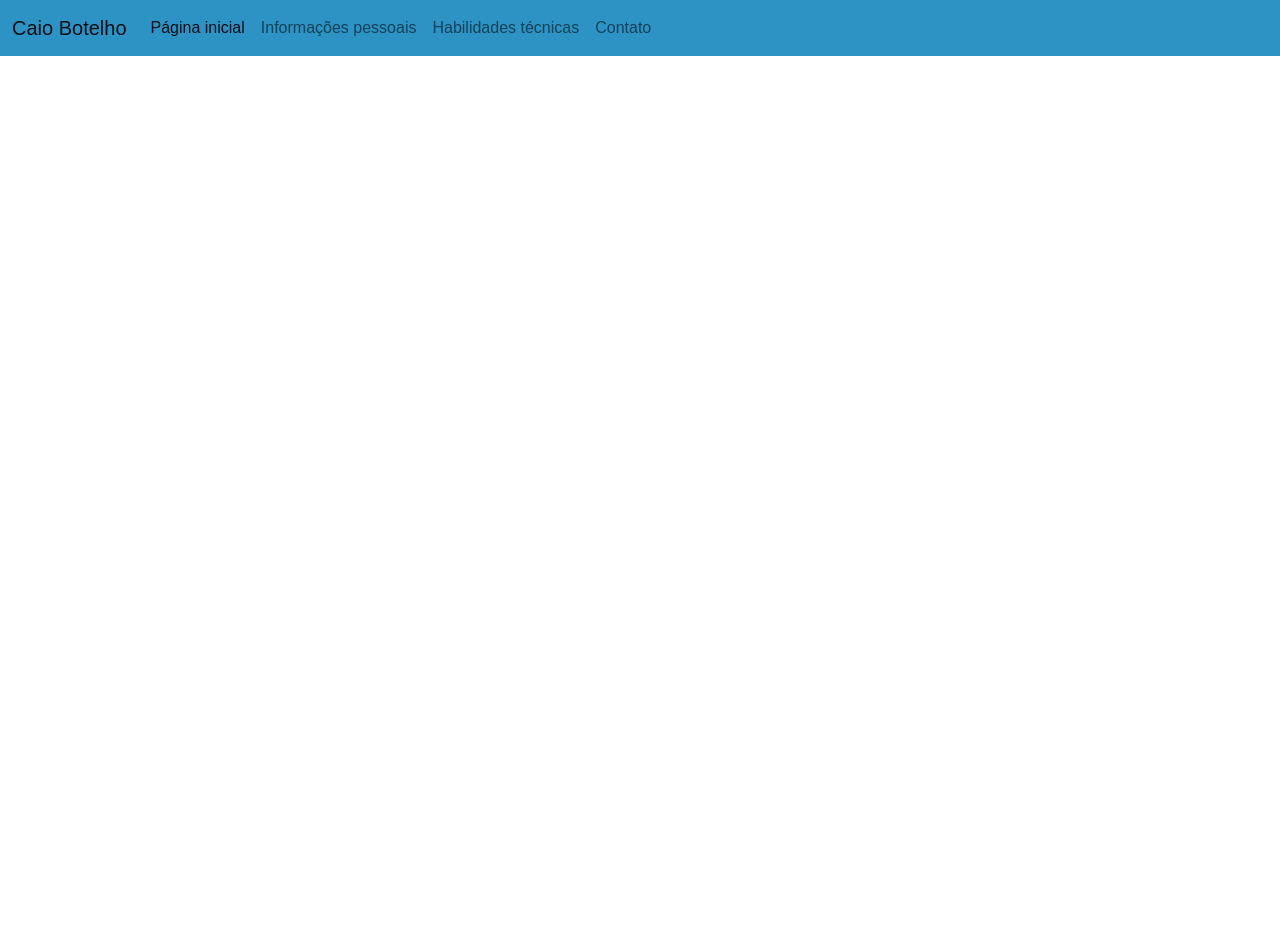
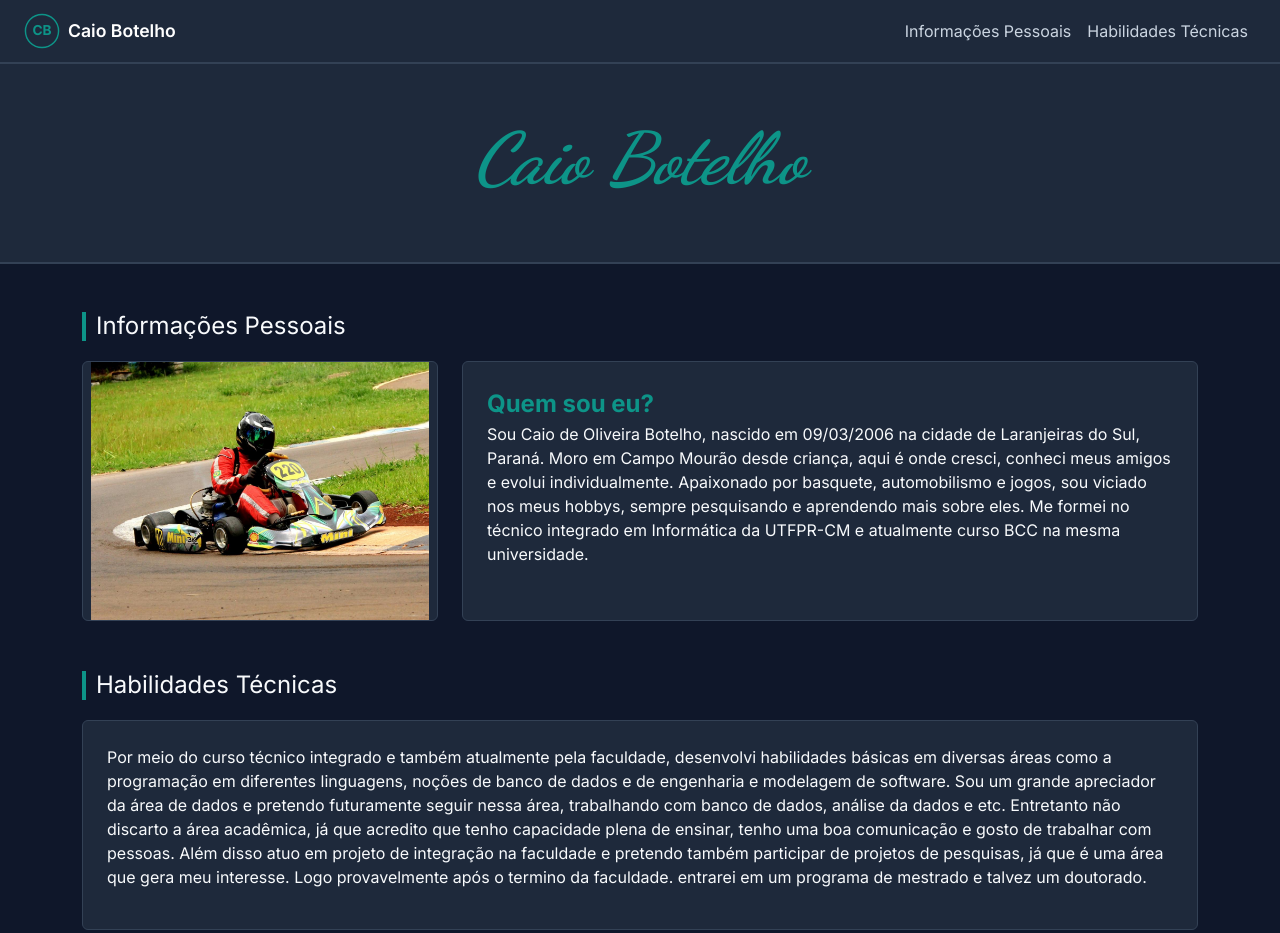
Before and after one commit to caiobotelho1/meu-site-pessoal, a plain HTML site: page index.html in a window 1280 px wide. Before the commit the page ends 800 px from the top, so only its background shows below. Drawn offline with nearby package versions, Linux system fonts and the light colour scheme.

Commit message:
Feat: Adiciona as sessões de informações e habilidades

```diff
--- a/index.html
+++ b/index.html
@@ -1,29 +1,83 @@
 <!DOCTYPE html>
 <html lang="en">
+
 <head>
+  <link href="https://cdn.jsdelivr.net/npm/bootstrap@5.1.3/dist/css/bootstrap.min.css" rel="stylesheet"
+    integrity="sha384-1BmE4kWBq78iYhFldvKuhfTAU6auU8tT94WrHftjDbrCEXSU1oBoqyl2QvZ6jIW3" crossorigin="anonymous">
+  <link rel="preconnect" href="https://fonts.googleapis.com">
+  <link rel="preconnect" href="https://fonts.gstatic.com" crossorigin>
+  <link
+    href="https://fonts.googleapis.com/css2?family=Dancing+Script:wght@700&family=Inter:wght@400;600;700&display=swap"
+    rel="stylesheet">
   <link rel="stylesheet" href="style.css">
-    <link href="https://cdn.jsdelivr.net/npm/bootstrap@5.1.3/dist/css/bootstrap.min.css" rel="stylesheet" integrity="sha384-1BmE4kWBq78iYhFldvKuhfTAU6auU8tT94WrHftjDbrCEXSU1oBoqyl2QvZ6jIW3" crossorigin="anonymous">
   <meta name="viewport" content="width=device-width, initial-scale=1">
   <meta charset="UTF-8">
   <meta name="viewport" content="width=device-width, initial-scale=1.0">
   <title>Site pessoal do Caio</title>
 </head>
+
 <body>
-    <nav class="navbar fixed-top navbar-expand-lg navbar-light" style="background-color: #2d92c4;">
-  <div class="container-fluid">
-    <a class="navbar-brand" href="#">Caio Botelho</a>
-    <button class="navbar-toggler" type="button" data-bs-toggle="collapse" data-bs-target="#navbarNavAltMarkup" aria-controls="navbarNavAltMarkup" aria-expanded="false" aria-label="Toggle navigation">
+  <nav class="navbar fixed-top navbar-expand-lg custom-navbar">
+    <div class="container-fluid px-4">
+      <a class="navbar-brand d-flex align-items-center gap-2" href="#">
+        <svg viewBox="0 0 100 100" width="36" height="36">
+          <circle cx="50" cy="50" r="46" fill="#1e293b" stroke="#0d9488" stroke-width="4" />
+          <text x="50" y="62" font-family="'Inter', sans-serif" font-size="38" font-weight="700" fill="#0d9488"
+            text-anchor="middle">CB</text>
+        </svg>
+        <span class="brand-name">Caio Botelho</span>
+      </a>
+      <button class="navbar-toggler" type="button" data-bs-toggle="collapse" data-bs-target="#navbarNavAltMarkup"
+        aria-controls="navbarNavAltMarkup" aria-expanded="false" aria-label="Toggle navigation">
         <span class="navbar-toggler-icon"></span>
       </button>
       <div class="collapse navbar-collapse" id="navbarNavAltMarkup">
-      <div class="navbar-nav">
-        <a class="nav-link active" aria-current="page" href="#">Página inicial</a>
-        <a class="nav-link" href="#">Informações pessoais</a>
-        <a class="nav-link" href="#">Habilidades técnicas</a>
-        <a class="nav-link" href="#">Contato</a>
+        <div class="navbar-nav ms-auto">
+          <a class="nav-link" href="#informacoes-pessoais">Informações Pessoais</a>
+          <a class="nav-link" href="#habilidades">Habilidades Técnicas</a>
         </div>
       </div>
     </div>
   </nav>
+  <header class="banner">
+    <h1 class="banner-title">Caio Botelho</h1>
+  </header>
+  <main class="container my-5">
+    <section id="informacoes-pessoais" class="content-section">
+      <h2 class="section-title">Informações Pessoais</h2>
+      <div class="row g-4 align-items-center">
+        <div class="col-md-4">
+          <div class="box-card photo-box">
+            <span class="text"><img src="WhatsApp Image 2026-09-20 at 16.02.35.jpeg" class="profile-img"></span>
+          </div>
+        </div>
+        <div class="col-md-8">
+          <div class="box-card text-box">
+            <span class="text-title">Quem sou eu?</span>
+            <p>Sou Caio de Oliveira Botelho, nascido em 09/03/2006 na cidade de Laranjeiras do Sul, Paraná. Moro em
+              Campo Mourão desde criança, aqui é onde cresci, conheci meus amigos e evolui individualmente. Apaixonado
+              por basquete, automobilismo e jogos, sou viciado nos meus hobbys, sempre pesquisando e aprendendo mais
+              sobre eles. Me formei no técnico integrado em Informática da UTFPR-CM e atualmente curso BCC na mesma
+              universidade.</p>
+          </div>
+        </div>
+      </div>
+    </section>
+    <section id="habilidades" class="content-section">
+      <h2 class="section-title">Habilidades Técnicas</h2>
+      <div class="box-card p-4">
+        <p>Por meio do curso técnico integrado e também atualmente pela faculdade, desenvolvi habilidades básicas em
+          diversas áreas como a programação em diferentes linguagens, noções de banco de dados e de engenharia e
+          modelagem de software. Sou um grande apreciador da área de dados e pretendo futuramente seguir nessa área,
+          trabalhando com banco de dados, análise da dados e etc. Entretanto não discarto a área acadêmica, já que
+          acredito que tenho capacidade plena de ensinar, tenho uma boa comunicação e gosto de trabalhar com pessoas.
+          Além disso atuo em projeto de integração na faculdade e pretendo também participar de projetos de pesquisas,
+          já que é uma área que gera meu interesse. Logo provavelmente após o termino da faculdade. entrarei em um
+          programa de mestrado e talvez um doutorado.</p>
+      </div>
+    </section>
+
+  </main>
 </body>
+
 </html>
--- a/style.css
+++ b/style.css
@@ -1,11 +1,126 @@
+
 body {
-    font-family: Arial, sans-serif;
-    background-color: #f4f4f9;
-    color: #333;
+    font-family: 'Inter', Arial, sans-serif;
+    background-color: #0f172a;
+    color: #f8fafc;
+    margin: 0;
+    padding-top: 56px;
+}
+
+
+.custom-navbar {
+    background-color: #1e293b;
+    border-bottom: 2px solid #334155;
+}
+
+.logo-placeholder {
+    display: inline-flex;
+    align-items: center;
+    justify-content: center;
+    width: 35px;
+    height: 35px;
+    background-color: #0f172a;
+    border: 1px dashed #0d9488;
+    color: #0d9488;
+    font-size: 0.65rem;
+    font-weight: bold;
+    border-radius: 4px;
+}
+
+.brand-name {
+    color: #ffffff;
+    font-weight: 600;
+    font-size: 1.1rem;
+}
+
+.custom-navbar .nav-link {
+    color: #cbd5e1 !important;
+    font-weight: 500;
+    padding: 8px 16px;
+}
+
+.custom-navbar .nav-link:hover {
+    color: #0d9488 !important;
+}
+
+
+.banner {
+    width: 100%;
+    background-color: #1e293b;
+    border-bottom: 2px solid #334155;
+    padding: 60px 20px;
     text-align: center;
-    padding-top: 50px;
+    margin-bottom: 40px;
 }
-a{
-    font-family: Arial, sans-serif;
-    color: #f4f4f9;
+
+.banner-title {
+    font-family: 'Dancing Script', cursive;
+    font-size: 4.5rem;
+    color: #0d9488;
+    margin: 0;
+    font-style: italic;
 }
+
+.content-section {
+    margin-bottom: 50px;
+}
+
+.section-title {
+    font-size: 1.5rem;
+    color: #f8fafc;
+    margin-bottom: 20px;
+    border-left: 4px solid #0d9488;
+    padding-left: 10px;
+}
+
+.box-card {
+    background-color: #1e293b;
+    border: 1px solid #334155;
+    border-radius: 6px;
+    height: 100%;
+}
+
+
+.photo-box {
+    background-color: #1e293b;
+    border: 1px solid #334155;
+    border-radius: 6px;
+    height: 260px;
+    overflow: hidden;
+    padding: 8px;
+    display: flex;
+    align-items: center;
+    justify-content: center;
+}
+
+
+.profile-img {
+    width: 100%;
+    height: 100%;
+    object-fit: contain;
+    object-position: center top;
+    border-radius: 4px;
+    display: block;
+}
+
+
+.text-box {
+    min-height: 260px;
+    padding: 24px;
+    display: flex;
+    flex-direction: column;
+}
+
+.text {
+    font-size: 1.8rem;
+    color: #0d9488;
+    font-weight: bold;
+    font-style: italic;
+}
+
+.text-title {
+    font-size: 1.5rem;
+    color: #0d9488;
+    font-weight: bold;
+
+}
```
Also changed, not shown: WhatsApp Image 2026-09-20 at 16.02.35.jpeg (added). Lines whose indentation alone changed are shown as unchanged.
